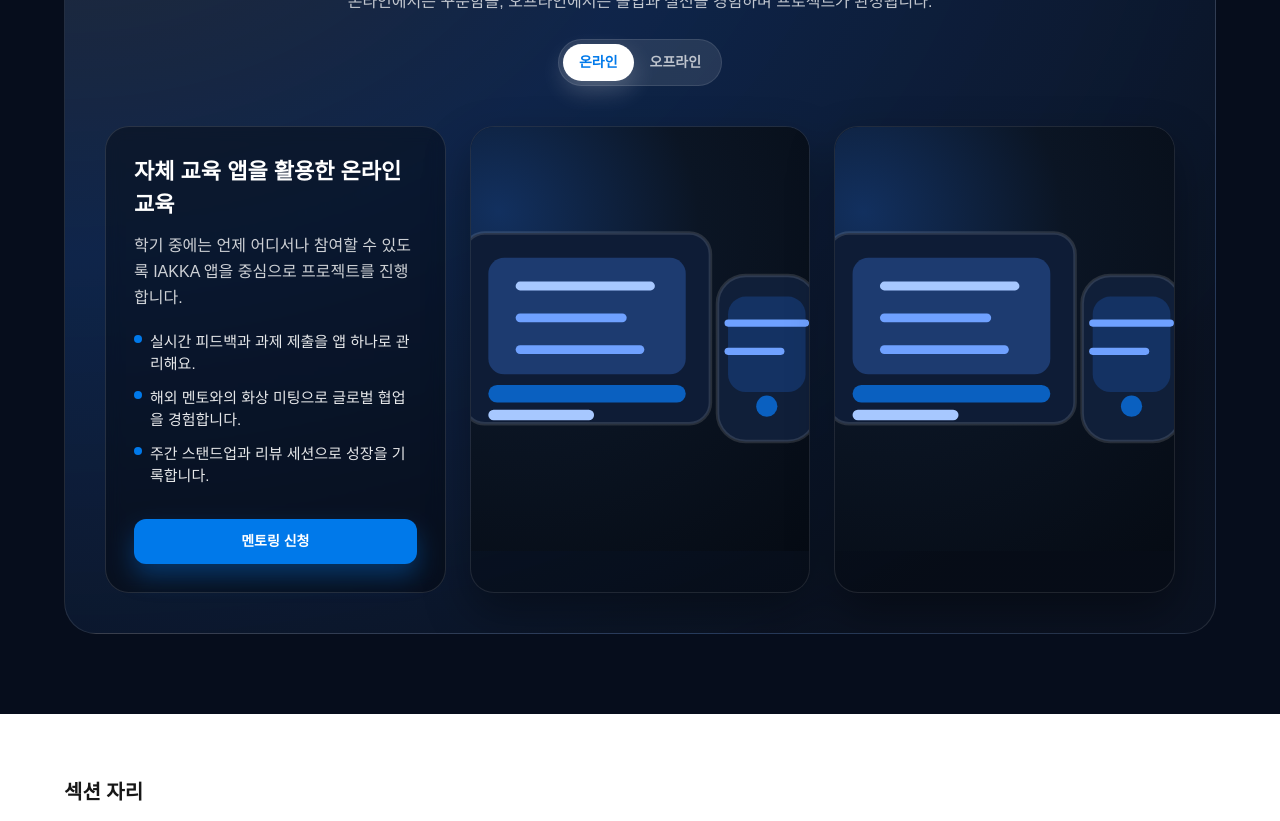
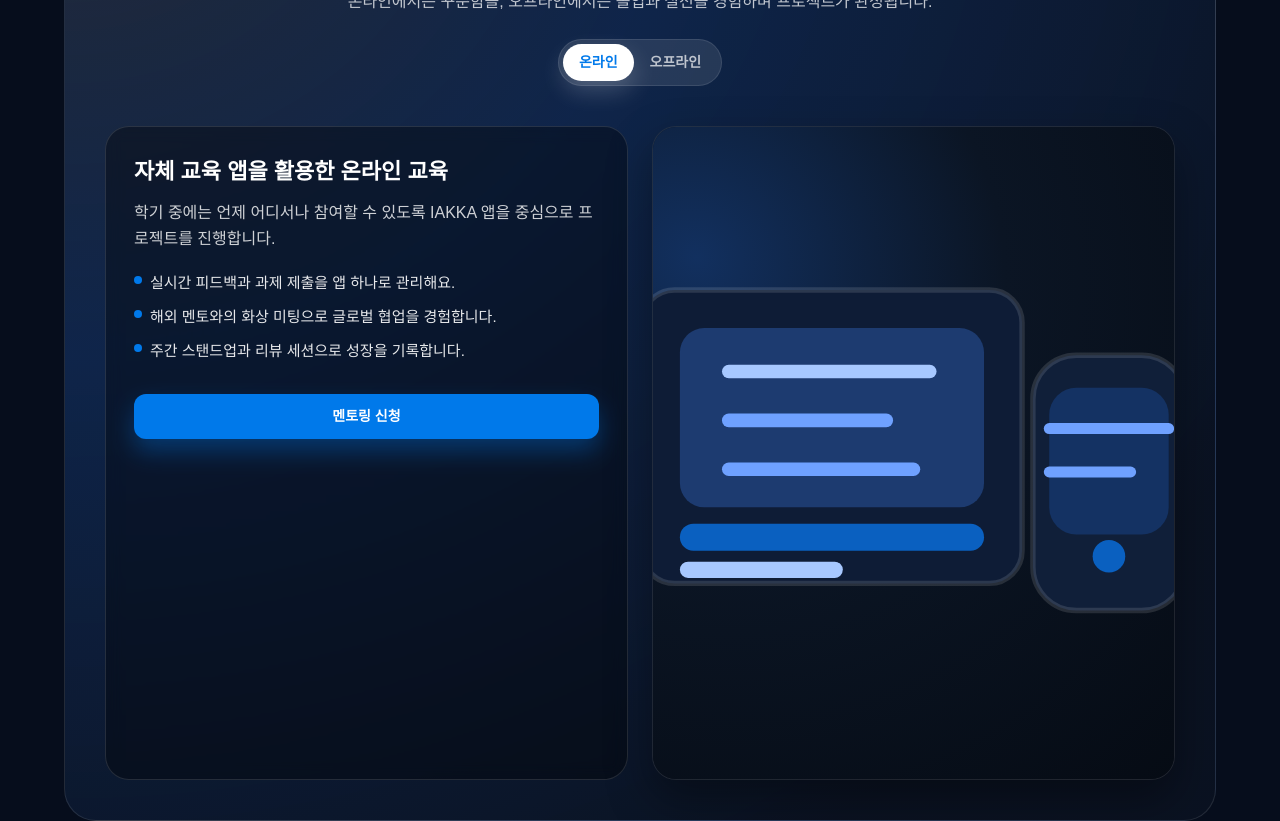
Before and after one commit to WithM2/iakkaweb, a Next.js app: page /ko in a window 1280 px wide. Shown: the part 3120-3941 px from the top of the page. Built offline with nearby package versions, Linux system fonts and the light colour scheme.

Commit message:
Adjust hybrid mode layout to two cards

```diff
--- a/src/components/ko/LearningJourneySection.tsx
+++ b/src/components/ko/LearningJourneySection.tsx
@@ -98,10 +98,6 @@ const learningModes: LearningMode[] = [
         src: "/images/hybrid-learning-illustration.svg",
         alt: "온라인 협업 툴을 활용해 프로젝트를 진행하는 모습",
       },
-      {
-        src: "/images/hybrid-learning-illustration.svg",
-        alt: "프로젝트 산출물을 화면으로 공유하며 토론하는 모습",
-      },
     ],
   },
   {
@@ -121,10 +117,6 @@ const learningModes: LearningMode[] = [
       {
         src: "/images/hybrid-learning-illustration.svg",
         alt: "오프라인 캠프에서 팀 프로젝트를 준비하는 학생들",
-      },
-      {
-        src: "/images/hybrid-learning-illustration.svg",
-        alt: "현장에서 결과물을 시연하는 학생들",
       },
     ],
   },
@@ -238,7 +230,7 @@ export default function LearningJourneySection() {
             })}
           </div>
 
-          <div className="mt-10 grid gap-6 md:grid-cols-3">
+          <div className="mt-10 grid gap-6 md:grid-cols-2">
             <div className="flex flex-col rounded-[24px] border border-white/12 bg-black/35 p-6 text-left backdrop-blur md:p-7">
               <h5 className="text-[20px] font-semibold md:text-[22px]">
                 {activeMode.title}
@@ -277,7 +269,7 @@ export default function LearningJourneySection() {
                     src={image.src}
                     alt={image.alt}
                     fill
-                    sizes="(min-width: 768px) 33vw, 90vw"
+                    sizes="(min-width: 768px) 45vw, 90vw"
                     className="object-cover"
                     priority={false}
                   />
```
